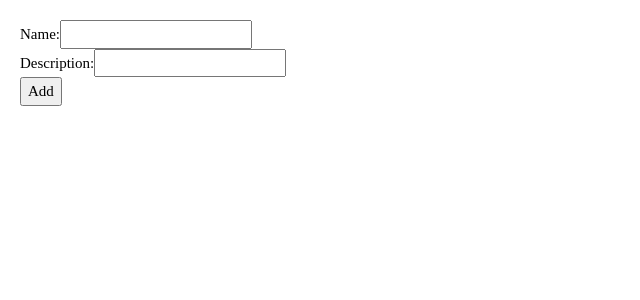
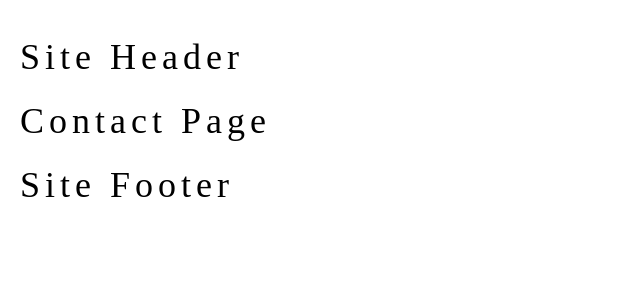
Before and after one commit to yakintech/yakintech-tech-react-tutorial, a React (Create React App) app: page /iletisim in a window 1280 px wide. Shown: the top 300 px of the page, without its empty margins (0-640 px from the left). Built offline with nearby package versions, Linux system fonts and the light colour scheme.

Commit message:
react router update

```diff
--- a/package.json
+++ b/package.json
@@ -9,6 +9,7 @@
     "axios": "^0.27.2",
     "react": "^18.1.0",
     "react-dom": "^18.1.0",
+    "react-router-dom": "^6.3.0",
     "react-scripts": "5.0.1",
     "web-vitals": "^2.1.4"
   },
--- a/src/App.js
+++ b/src/App.js
@@ -1,12 +1,22 @@
+import { Route, Routes } from "react-router-dom"
 import AddCategory from "./fetchSample/AddCategory"
 import AddCategoryWithAxios from "./fetchSample/AddCategoryWithAxios"
 import UserList from "./fetchSample/UserList"
+import AboutPage from "./routerSample/AboutPage"
+import ContactPage from "./routerSample/ContactPage"
+import HomePage from "./routerSample/HomePage"
 
 function App() {
 
 
   return (<>
-    <AddCategoryWithAxios></AddCategoryWithAxios>
+<h1>Site Header</h1>
+    <Routes>
+      <Route path='/' element={<HomePage/>}></Route>
+      <Route path='/hakkimizda' element={<AboutPage/>}></Route>
+      <Route path='/iletisim' element={<ContactPage/>}></Route>
+    </Routes>
+<h1> Site Footer</h1>
   </>
   )
 }
--- a/src/index.js
+++ b/src/index.js
@@ -1,9 +1,13 @@
 import React from 'react';
 import ReactDOM from 'react-dom/client';
+import { BrowserRouter } from 'react-router-dom';
 import App from './App';
 
 
 const root = ReactDOM.createRoot(document.getElementById('root'));
 root.render(
-  <App></App>
+  <BrowserRouter>
+    <App></App>
+  </BrowserRouter>
+
 );
--- /dev/null
+++ b/src/routerSample/AboutPage.js
@@ -0,0 +1,9 @@
+import React from 'react'
+
+function AboutPage() {
+  return (
+    <h1>AboutPage</h1>
+  )
+}
+
+export default AboutPage
--- /dev/null
+++ b/src/routerSample/ContactPage.js
@@ -0,0 +1,9 @@
+import React from 'react'
+
+function ContactPage() {
+    return (
+        <h1> Contact Page </h1>
+    )
+}
+
+export default ContactPage
--- /dev/null
+++ b/src/routerSample/HomePage.js
@@ -0,0 +1,9 @@
+import React from 'react'
+
+function HomePage() {
+  return (
+    <h1>Home Page</h1>
+  )
+}
+
+export default HomePage
```
Also changed, not shown: 1 other file (tests, documents, lock files or other folders).
